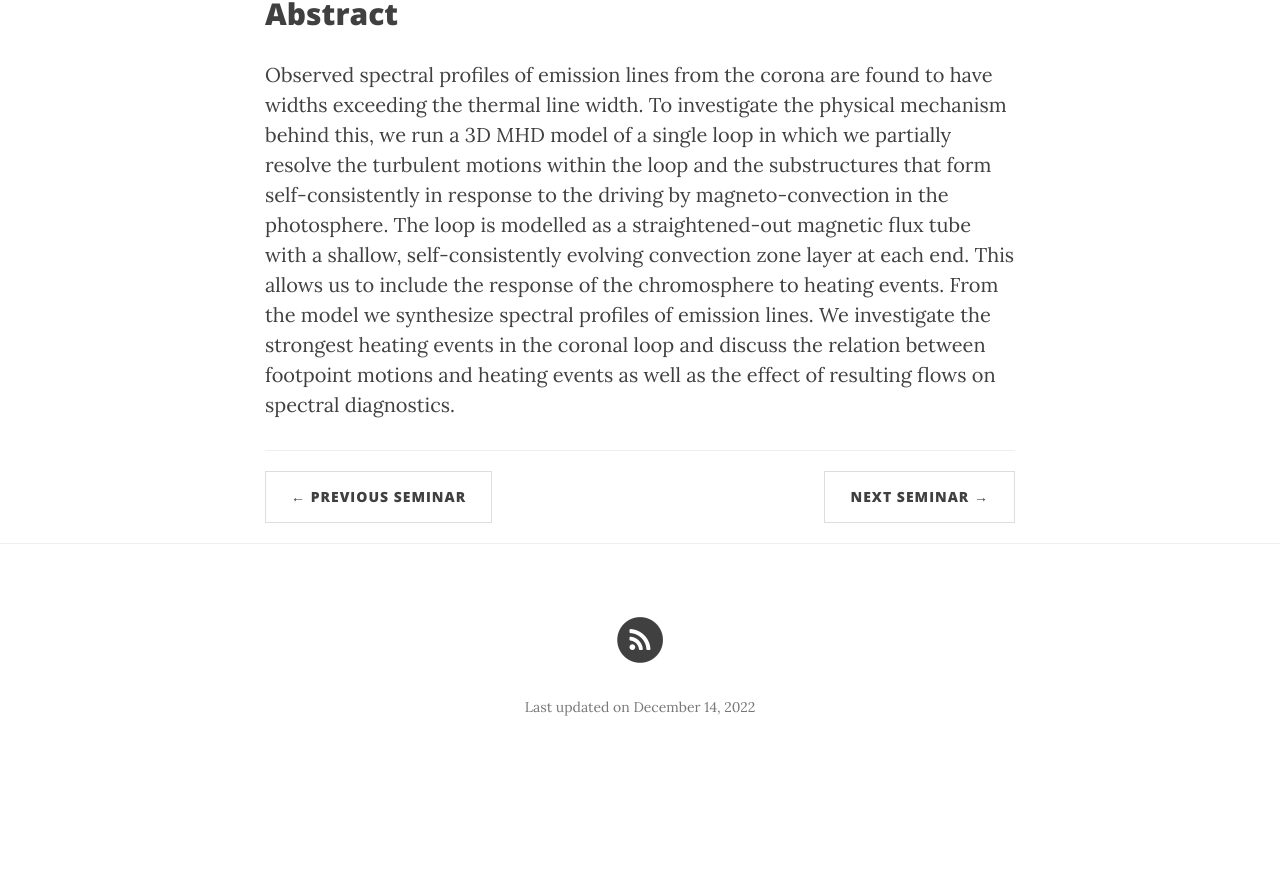
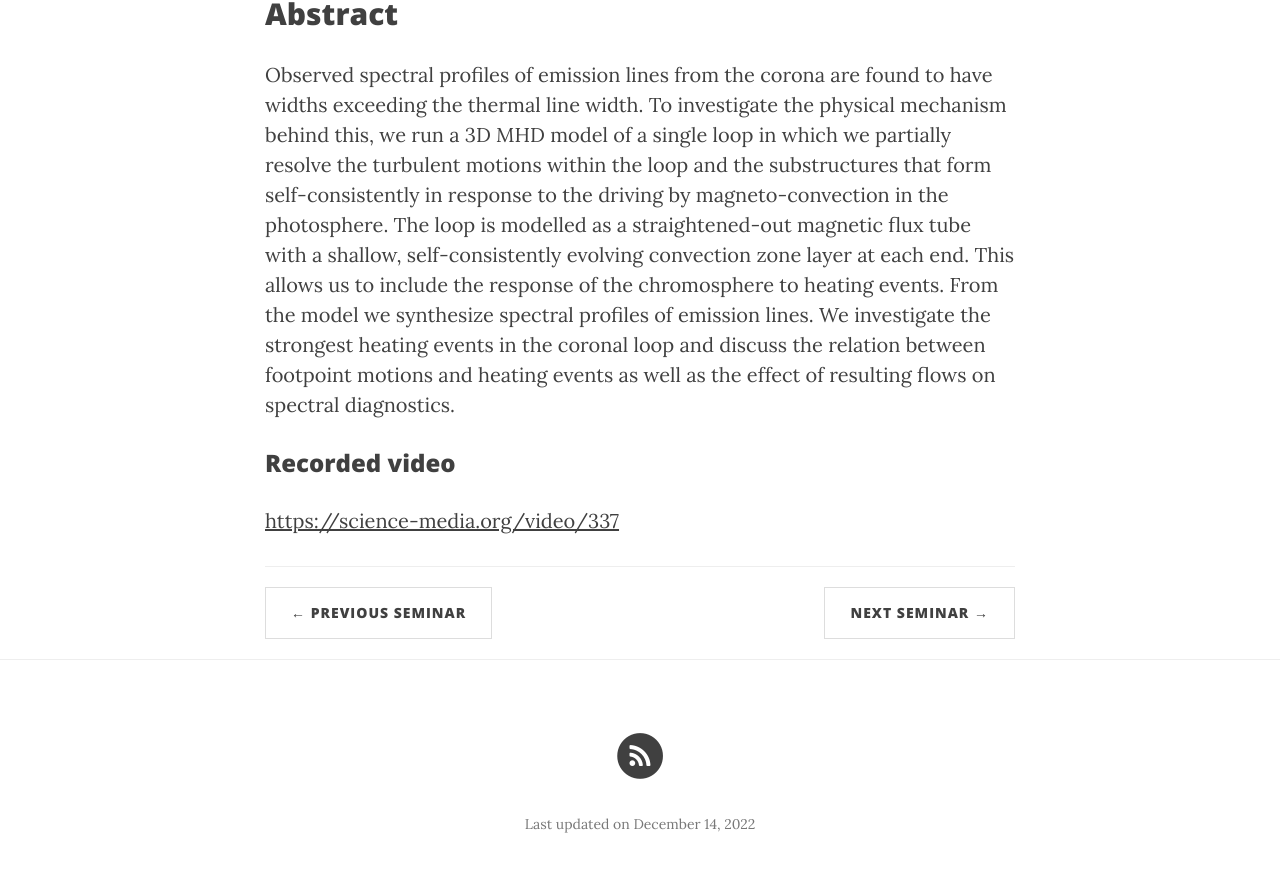
Before and after one commit to ITA-Solar/espos, a Jekyll site: the page built from _posts/2022-11-17-Breu.md, in a window 1280 px wide and 900 px high, scrolled down 587 px. Shown: the top 872 px of the window. Built offline with Jekyll 4.4.1, drawn with Linux system fonts in a browser that asks for light colours; nearby versions of some CDN libraries; before the commit the page ends 1370 px from its top, so only the background shows below that.

Commit message:
Update 2022-11-17-Breu.md

```diff
--- a/_posts/2022-11-17-Breu.md
+++ b/_posts/2022-11-17-Breu.md
@@ -10,3 +10,7 @@ published:  true
 
 ## Abstract
 Observed spectral profiles of emission lines from the corona are found to have widths exceeding the thermal line width. To investigate the physical mechanism behind this, we run a 3D MHD model of a single loop in which we partially resolve the turbulent motions within the loop and the substructures that form self-consistently in response to the driving by magneto-convection in the photosphere. The loop is modelled as a straightened-out magnetic flux tube with a shallow, self-consistently evolving convection zone layer at each end. This allows us to include the response of the chromosphere to heating events. From the model we synthesize spectral profiles of emission lines. We investigate the strongest heating events in the coronal loop and discuss the relation between footpoint motions and heating events as well as the effect of resulting flows on spectral diagnostics.
+
+### Recorded video
+
+[https://science-media.org/video/337](https://science-media.org/video/337)
```
